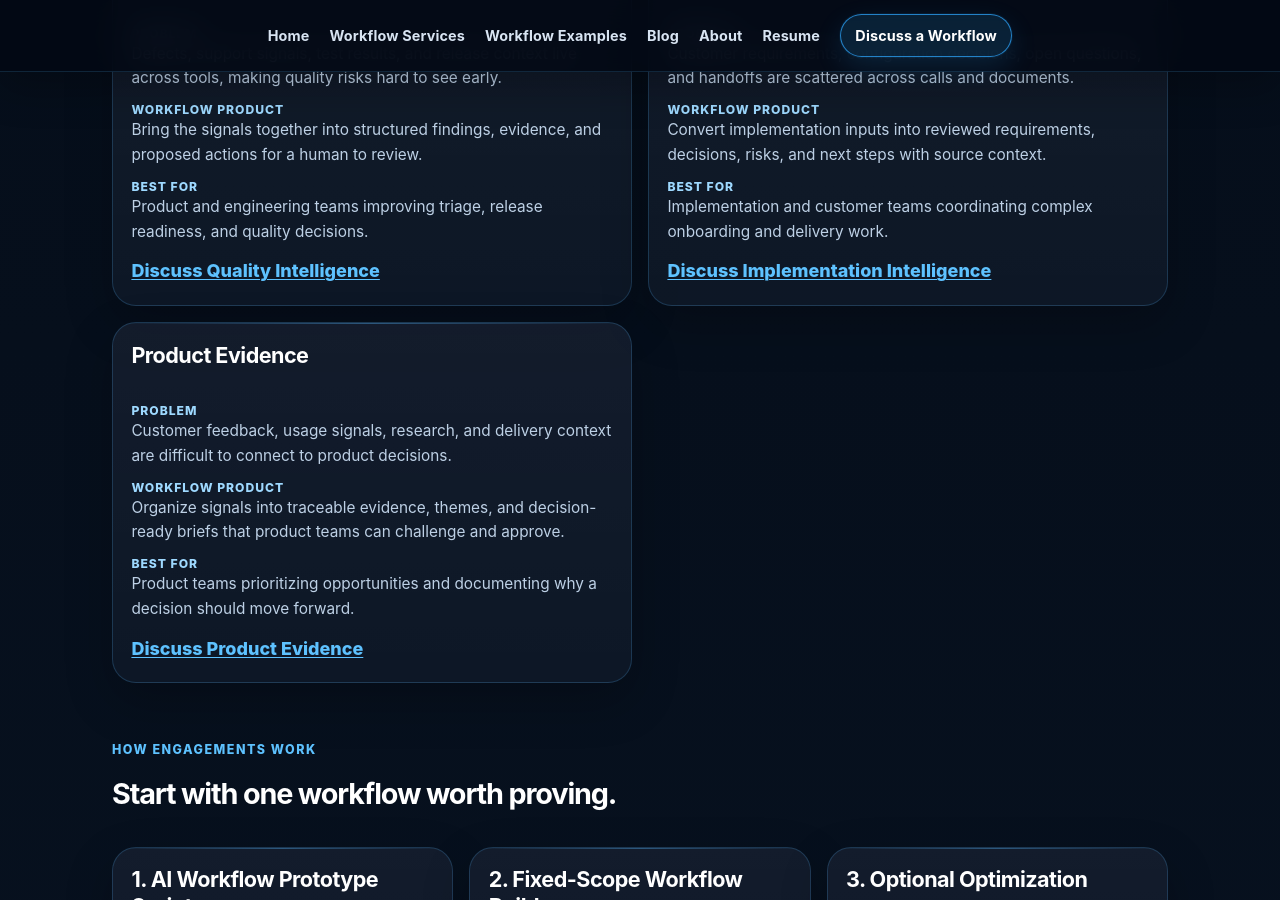
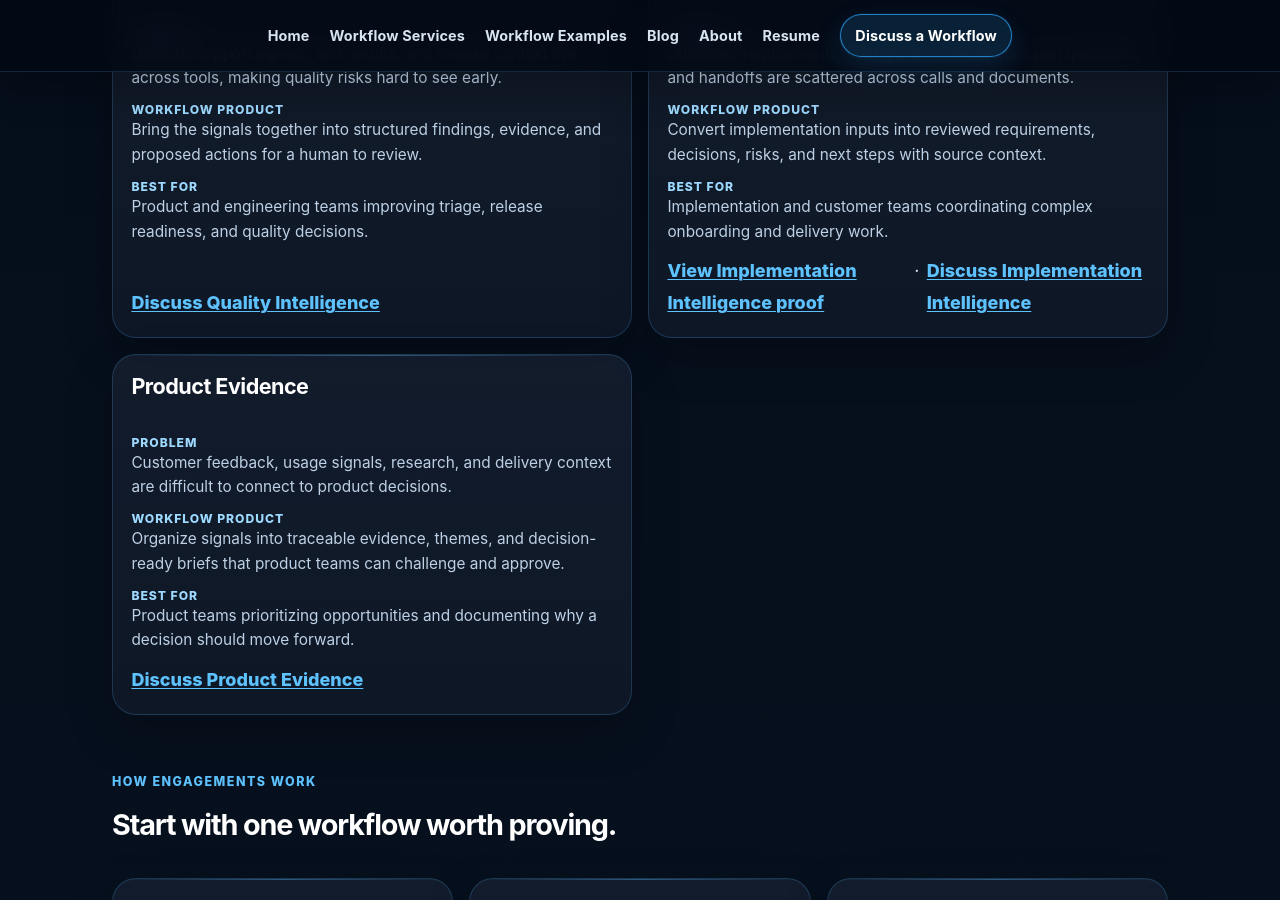
Before and after one commit to mahadevupadhyayula/mahadevupadhyayula.github.io, a Jekyll site: the page built from index.md, in a window 1280 px wide and 900 px high, scrolled down 1320 px. Built offline with Jekyll 4.4.1, drawn with Linux system fonts in a browser that asks for light colours.

Commit message:
Link Implementation Intelligence proof from homepage

```diff
--- a/index.md
+++ b/index.md
@@ -52,7 +52,7 @@ image_alt: Human-approved AI workflow products for B2B SaaS teams
         <dt>Best for</dt>
         <dd>Implementation and customer teams coordinating complex onboarding and delivery work.</dd>
       </dl>
-      <p class="card-cta"><a href="{{ '/work-with-me?intent=homepage-implementation-intelligence' | relative_url }}">Discuss Implementation Intelligence</a></p>
+      <p class="card-cta"><a href="{{ '/case-studies/implementation-intelligence/' | relative_url }}">View Implementation Intelligence proof</a> · <a href="{{ '/work-with-me?intent=homepage-implementation-intelligence' | relative_url }}">Discuss Implementation Intelligence</a></p>
     </article>
     <article>
       <h3>Product Evidence</h3>
```
